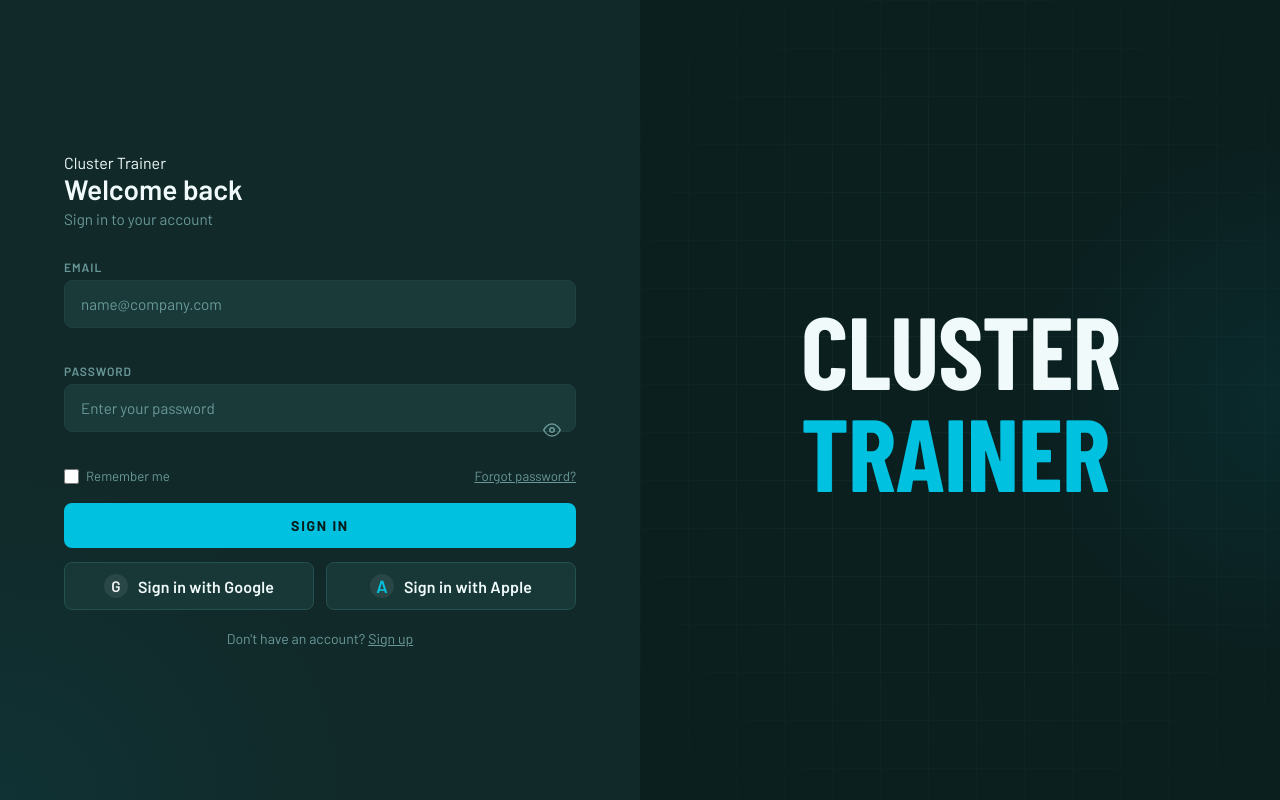
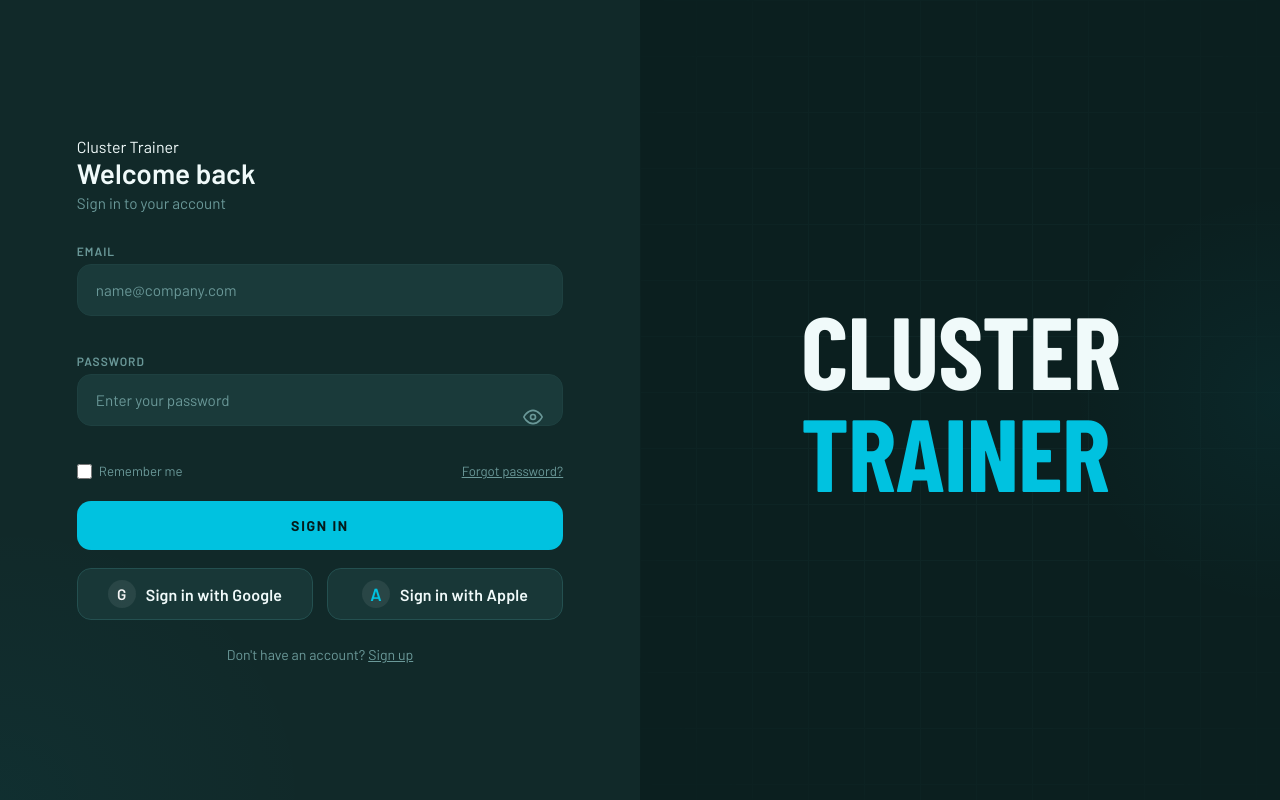
Before and after one commit to kreeshap/decaclustertrainer, a Flask app: page / in a window 1280 px wide. Run offline with Flask 3, Linux system fonts and the light colour scheme; some web fonts are replaced.

Commit message:
overall ui refinement

```diff
--- a/static/styles/auth.css
+++ b/static/styles/auth.css
@@ -64,7 +64,7 @@ button {
   display: flex;
   flex-direction: column;
   justify-content: center;
-  padding: 0 10%;
+  padding: 0 12%;
   position: relative;
   overflow: hidden;
 }
@@ -73,7 +73,7 @@ button {
   content: '';
   position: absolute;
   inset: 0;
-  background: radial-gradient(ellipse 80% 60% at 0% 100%, rgba(0, 194, 224, .06) 0%, transparent 70%);
+  background: radial-gradient(ellipse 70% 50% at 0% 100%, rgba(0, 194, 224, .04) 0%, transparent 70%);
   pointer-events: none;
 }
 
@@ -97,7 +97,7 @@ form {
 }
 
 .field {
-  margin-bottom: .9rem;
+  margin-bottom: 1rem;
   animation: fadeUp .4s .12s ease both;
   position: relative;
 }
@@ -117,8 +117,8 @@ form {
   width: 100%;
   background: var(--input);
   border: 1.5px solid var(--border);
-  border-radius: 8px;
-  padding: 14px 16px;
+  border-radius: 14px;
+  padding: 16px 18px;
   color: var(--white);
   font-family: 'Barlow', sans-serif;
   font-size: .95rem;
@@ -146,13 +146,13 @@ form {
 
 .toggle-pw {
   position: absolute;
-  right: 13px;
-  bottom: 13px;
+  right: 16px;
+  bottom: 16px;
   background: none;
   border: none;
   cursor: pointer;
   color: var(--muted);
-  padding: 2px;
+  padding: 4px;
   display: flex;
   align-items: center;
   transition: color .15s;
@@ -163,8 +163,8 @@ form {
 }
 
 .toggle-pw svg {
-  width: 18px;
-  height: 18px;
+  width: 20px;
+  height: 20px;
   fill: none;
   stroke: currentColor;
   stroke-width: 2;
@@ -210,7 +210,7 @@ form {
   display: flex;
   align-items: center;
   justify-content: space-between;
-  margin-bottom: 1.2rem;
+  margin-bottom: 1.4rem;
   font-size: .83rem;
   animation: fadeUp .4s .15s ease both;
 }
@@ -295,10 +295,10 @@ form {
 
 .btn-primary {
   width: 100%;
-  padding: 14px;
+  padding: 16px;
   background: var(--cyan);
   border: none;
-  border-radius: 8px;
+  border-radius: 14px;
   color: #051a1a;
   font-family: 'Barlow', sans-serif;
   font-size: .88rem;
@@ -330,8 +330,8 @@ form {
 .social-login {
   display: grid;
   grid-template-columns: 1fr 1fr;
-  gap: 12px;
-  margin-top: 14px;
+  gap: 14px;
+  margin-top: 18px;
   animation: fadeUp .4s .18s ease both;
 }
 
@@ -341,8 +341,8 @@ form {
   justify-content: center;
   gap: 10px;
   width: 100%;
-  min-height: 48px;
-  border-radius: 8px;
+  min-height: 52px;
+  border-radius: 14px;
   border: 1.5px solid var(--border2);
   background: rgba(26, 58, 58, .88);
   color: var(--white);
@@ -365,8 +365,8 @@ form {
   display: inline-flex;
   align-items: center;
   justify-content: center;
-  width: 24px;
-  height: 24px;
+  width: 28px;
+  height: 28px;
   border-radius: 999px;
   background: rgba(255, 255, 255, .08);
   color: var(--cyan);
@@ -393,7 +393,7 @@ form {
 }
 
 .auth-links {
-  margin-top: 1.2rem;
+  margin-top: 1.6rem;
   text-align: center;
   font-size: .88rem;
   color: var(--muted);
```
Also changed, not shown: other parts of static/styles/auth.css (+13 -13 lines).
